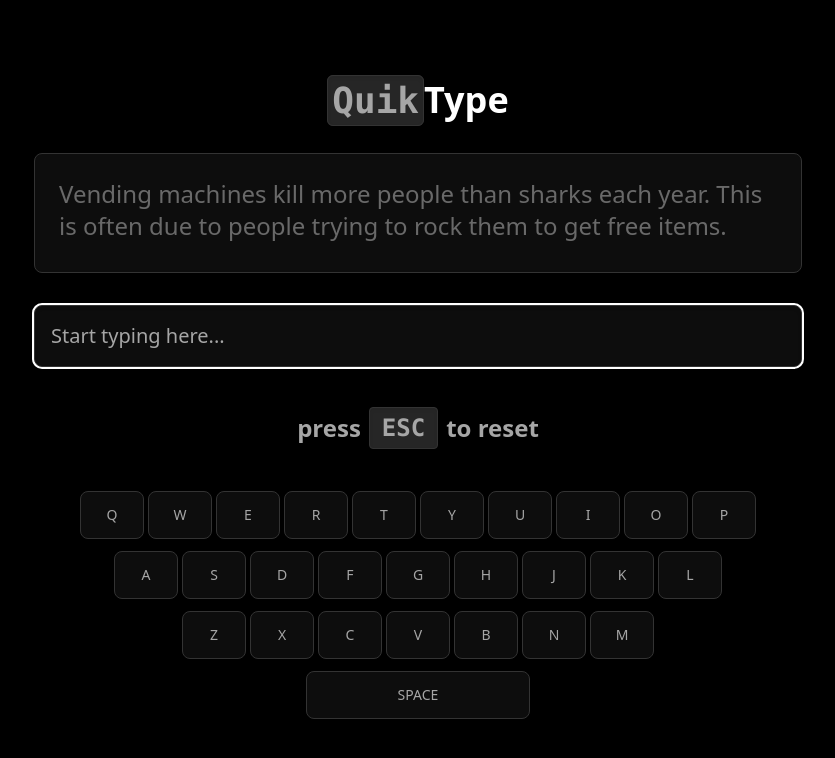
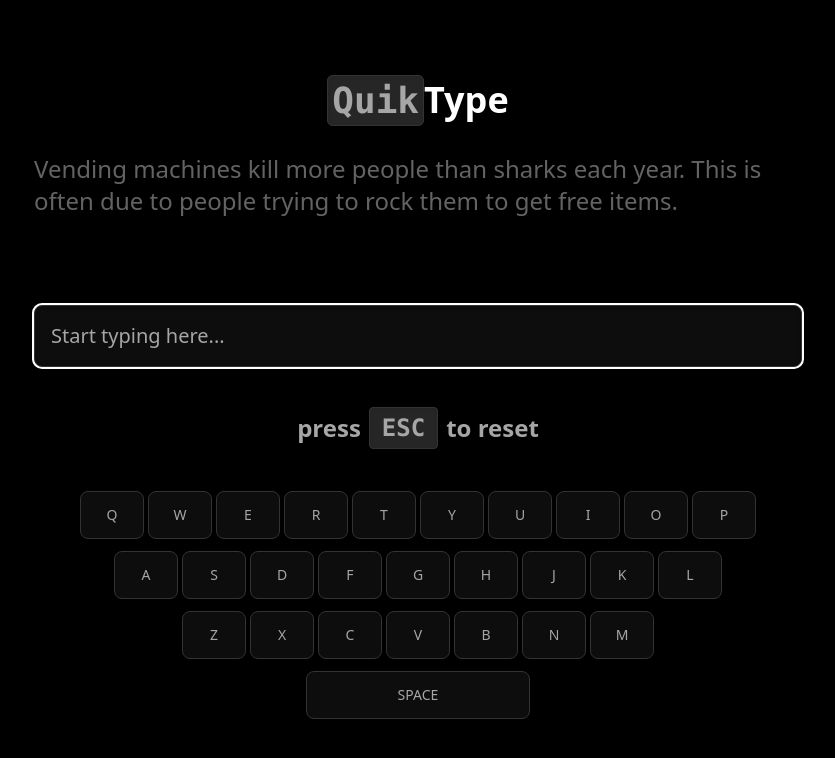
Before and after one commit to dipsubhro/quiktype, a React (Vite) app: page / in a window 1280 px wide. Shown: the top 758 px of the page, without its empty margins (222-1057 px from the left). Built offline with nearby package versions, Linux system fonts and the light colour scheme; the HTML template or start-up script is replaced by a standard one.

Commit message:
fix: removed the outer div of preview text

```diff
--- a/src/components/TypingTest.tsx
+++ b/src/components/TypingTest.tsx
@@ -178,7 +178,7 @@ const TypingTest = () => {
         <span className="text-foreground">Type</span>
       </h1>
 
-      <div className="text-2xl mb-8 p-6 border border-border rounded-lg shadow-lg w-full max-w-3xl bg-card min-h-[120px] select-none">
+      <div className="text-2xl mb-8 w-full max-w-3xl min-h-[120px] select-none">
         {textToType.split("").map((char, index) => (
           <span
             key={index}
```
